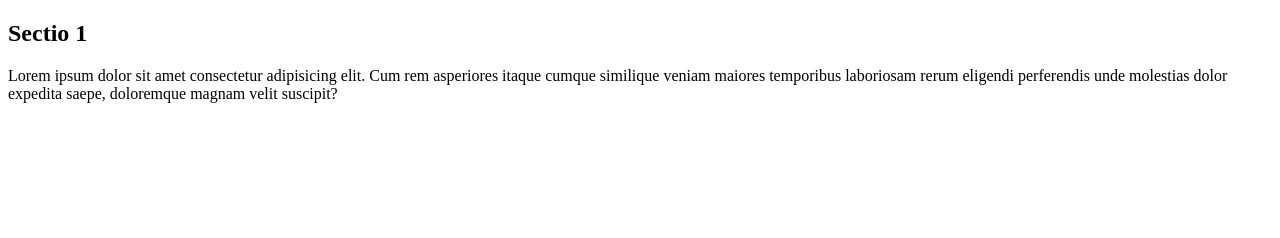
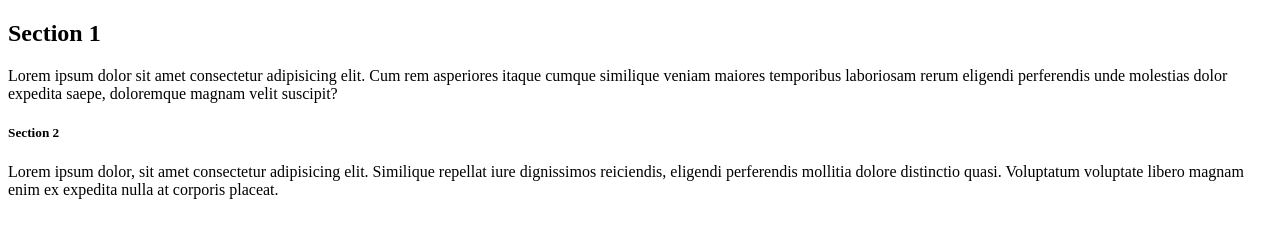
Before and after one commit to gromek87/git-course-2, a plain HTML site: page index.html in a window 1280 px wide. Drawn offline with Linux system fonts and the light colour scheme.

Commit message:
index.html section 2 added

```diff
--- a/index.html
+++ b/index.html
@@ -8,8 +8,13 @@
 </head>
 <body>
     <section>
- <h1>Sectio 1</h1>
+ <h1>Section 1</h1>
  <p>Lorem ipsum dolor sit amet consectetur adipisicing elit. Cum rem asperiores itaque cumque similique veniam maiores temporibus laboriosam rerum eligendi perferendis unde molestias dolor expedita saepe, doloremque magnam velit suscipit?</p>
+</section>
+
+<section>
+    <h5>Section 2</h5>
+    <p>Lorem ipsum dolor, sit amet consectetur adipisicing elit. Similique repellat iure dignissimos reiciendis, eligendi perferendis mollitia dolore distinctio quasi. Voluptatum voluptate libero magnam enim ex expedita nulla at corporis placeat.</p>
 </section>
 </body>
 </html>
```
